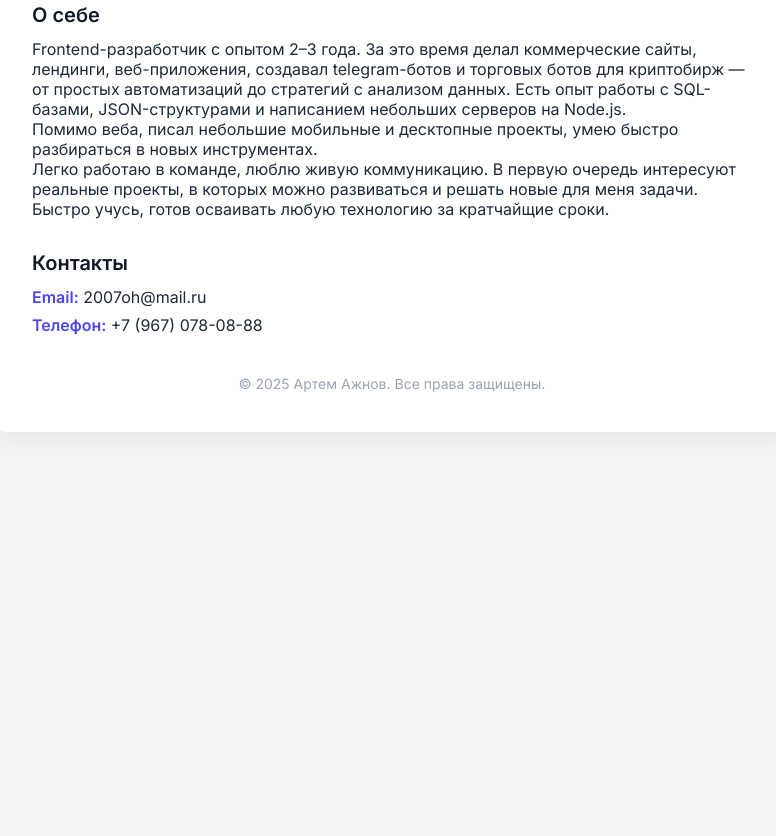
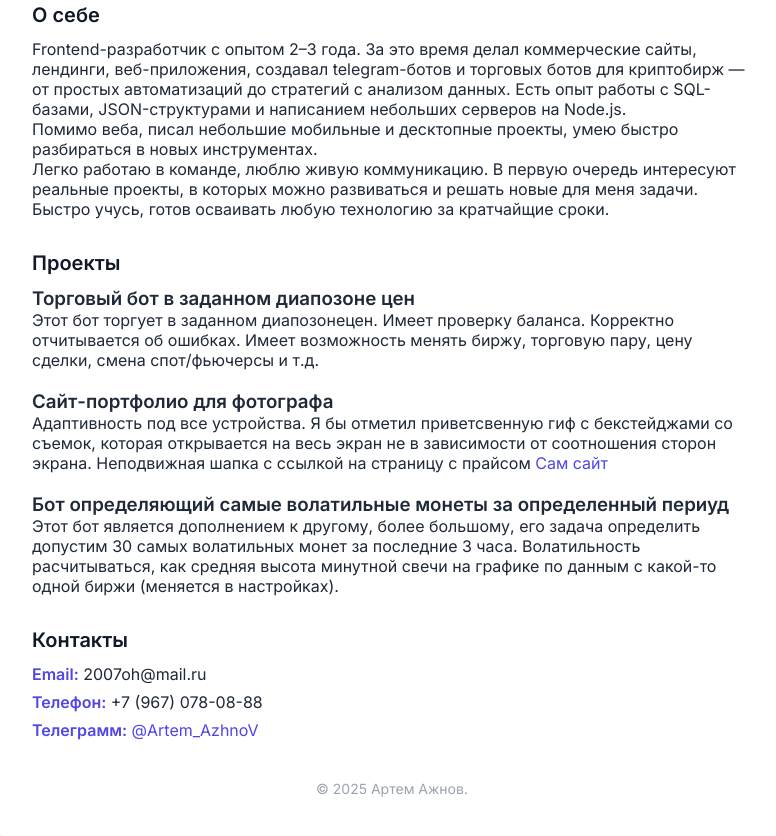
Before and after one commit to Art888f/-, a plain HTML site: page index.html in a window 1280 px wide. Shown: the part 610-1446 px from the top of the page, without its empty margins (248-1024 px from the left). Before the commit the page ends 1082 px from the top, so only its background shows below. Drawn offline with Linux system fonts and the light colour scheme.

Commit message:
Update index.html

```diff
--- a/index.html
+++ b/index.html
@@ -99,21 +99,29 @@
 
 
 
-    <!-- <section>
+    <section>
       <h2>Проекты</h2>
-      <p>Создание более 10 одностраничных сайтов для малого бизнеса. Полный цикл: обсуждение, вёрстка, тестирование и запуск. Использовались семантический HTML, адаптивный CSS и простые скрипты на JavaScript.</p>
-      <p><strong>Портфолио:</strong> <a href="https://disk.yandex.ru/d/uufKWyf9dtsAFQ" target="_blank">Яндекс диск</a></p>
-    </section> -->
+      <h3>Торговый бот в заданном диапозоне цен</h3>
+      <p>Этот бот торгует в заданном диапозонецен. Имеет проверку баланса. Корректно отчитывается об ошибках. Имеет возможность менять биржу, торговую пару, цену сделки, смена спот/фьючерсы и т.д.</p>
+      <br>
+      <h3>Сайт-портфолио для фотографа</h3>
+      <p>Адаптивность под все устройства. Я бы отметил приветсвенную гиф с бекстейджами со съемок, которая открывается на весь экран не в зависимости от соотношения сторон экрана. Неподвижная шапка с ссылкой на страницу с прайсом <a href="https://art888f.github.io/KimD/" target="_blank">Сам сайт</a></p>
+      <br>
+      <h3>Бот определяющий самые волатильные монеты за определенный периуд</h3>
+      <p>Этот бот является дополнением к другому, более большому, его задача определить допустим 30 самых волатильных монет за последние 3 часа. Волатильность расчитываться, как средняя высота минутной свечи на графике по данным с какой-то одной биржи (меняется в настройках).
+      </p>
+    </section>
 
     <section>
       <h2>Контакты</h2>
       <ul>
         <li><span class="highlight">Email:</span> 2007oh@mail.ru</li>
         <li><span class="highlight">Телефон:</span> +7 (967) 078-08-88</li>
+        <li><span class="highlight">Телеграмм:</span> <a href="https://t.me/@Artem_AzhnoV" target="_blank">@Artem_AzhnoV</a></li>
       </ul>
     </section>
 
-    <div class="footer">© 2025 Артем Ажнов. Все права защищены.</div>
+    <div class="footer">© 2025 Артем Ажнов.</div>
   </div>
 </body>
 </html>
```
